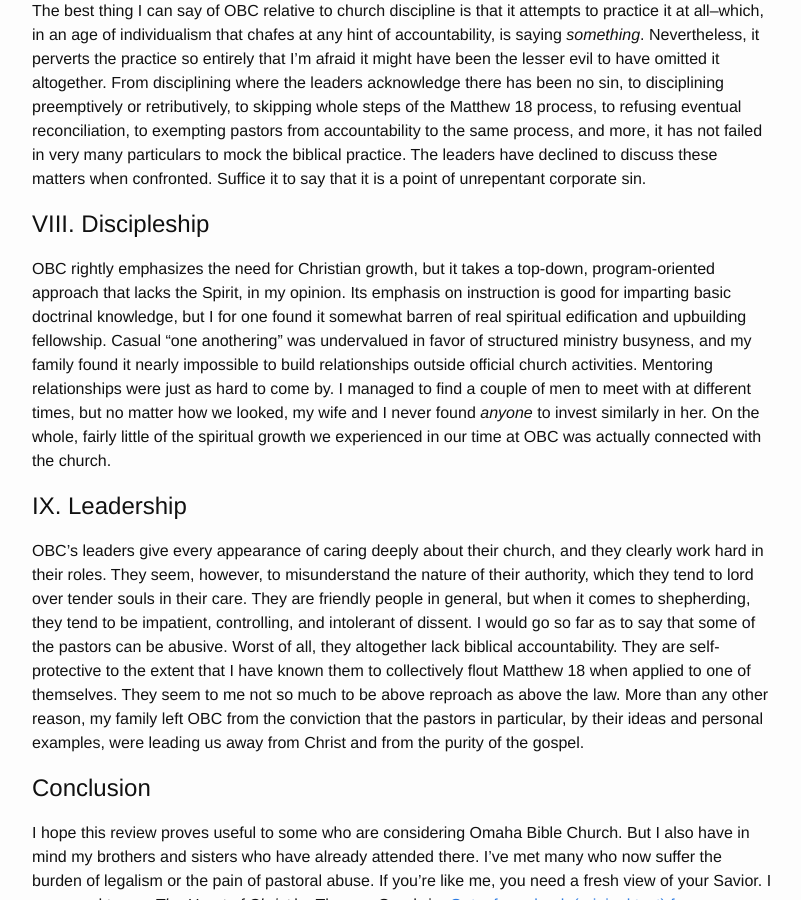
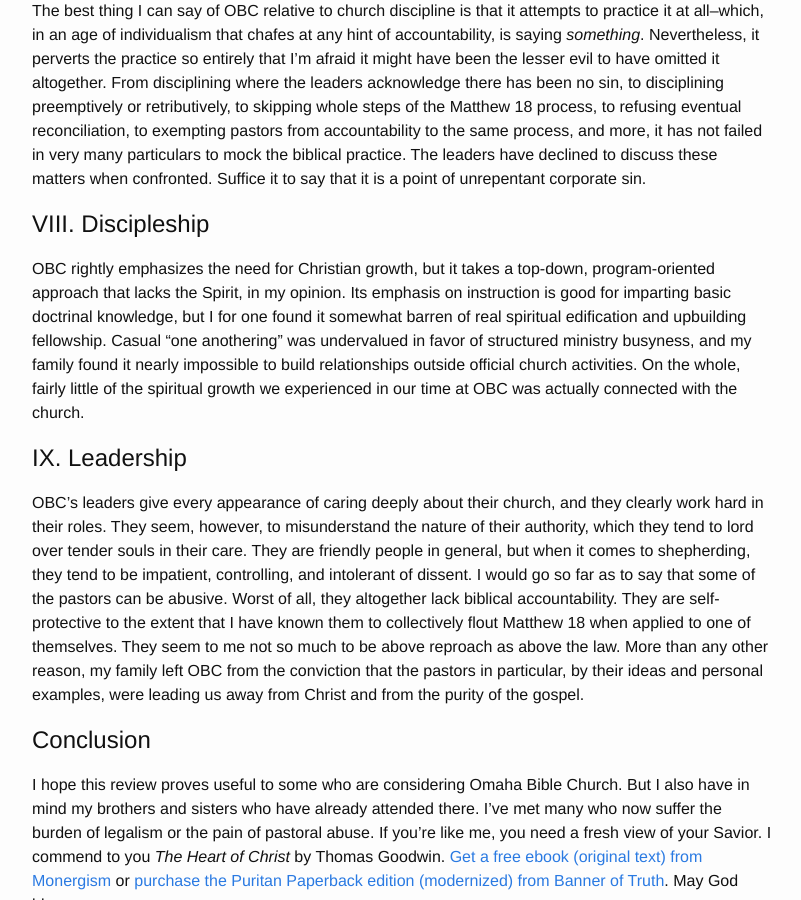
Before and after one commit to TravisCarden/traviscarden.github.io, a Jekyll site: the page built from review-of-omaha-bible-church.md, in a window 1280 px wide and 900 px high, scrolled down 2334 px. Shown: the whole window, without its empty margins (238-1039 px from the left). Built offline with Jekyll 4.4.1, drawn with Linux system fonts in a browser that asks for light colours.

Commit message:
Removed a sentence from Review of Omaha Bible Church after clarification from Yonah.

```diff
--- a/review-of-omaha-bible-church.md
+++ b/review-of-omaha-bible-church.md
@@ -49,7 +49,7 @@ The best thing I can say of OBC relative to church discipline is that it attempt
 
 # VIII. Discipleship
 
-OBC rightly emphasizes the need for Christian growth, but it takes a top-down, program-oriented approach that lacks the Spirit, in my opinion. Its emphasis on instruction is good for imparting basic doctrinal knowledge, but I for one found it somewhat barren of real spiritual edification and upbuilding fellowship. Casual "one anothering" was undervalued in favor of structured ministry busyness, and my family found it nearly impossible to build relationships outside official church activities. Mentoring relationships were just as hard to come by. I managed to find a couple of men to meet with at different times, but no matter how we looked, my wife and I never found _anyone_ to invest similarly in her. On the whole, fairly little of the spiritual growth we experienced in our time at OBC was actually connected with the church.
+OBC rightly emphasizes the need for Christian growth, but it takes a top-down, program-oriented approach that lacks the Spirit, in my opinion. Its emphasis on instruction is good for imparting basic doctrinal knowledge, but I for one found it somewhat barren of real spiritual edification and upbuilding fellowship. Casual "one anothering" was undervalued in favor of structured ministry busyness, and my family found it nearly impossible to build relationships outside official church activities. On the whole, fairly little of the spiritual growth we experienced in our time at OBC was actually connected with the church.
 
 # IX. Leadership
 
```
